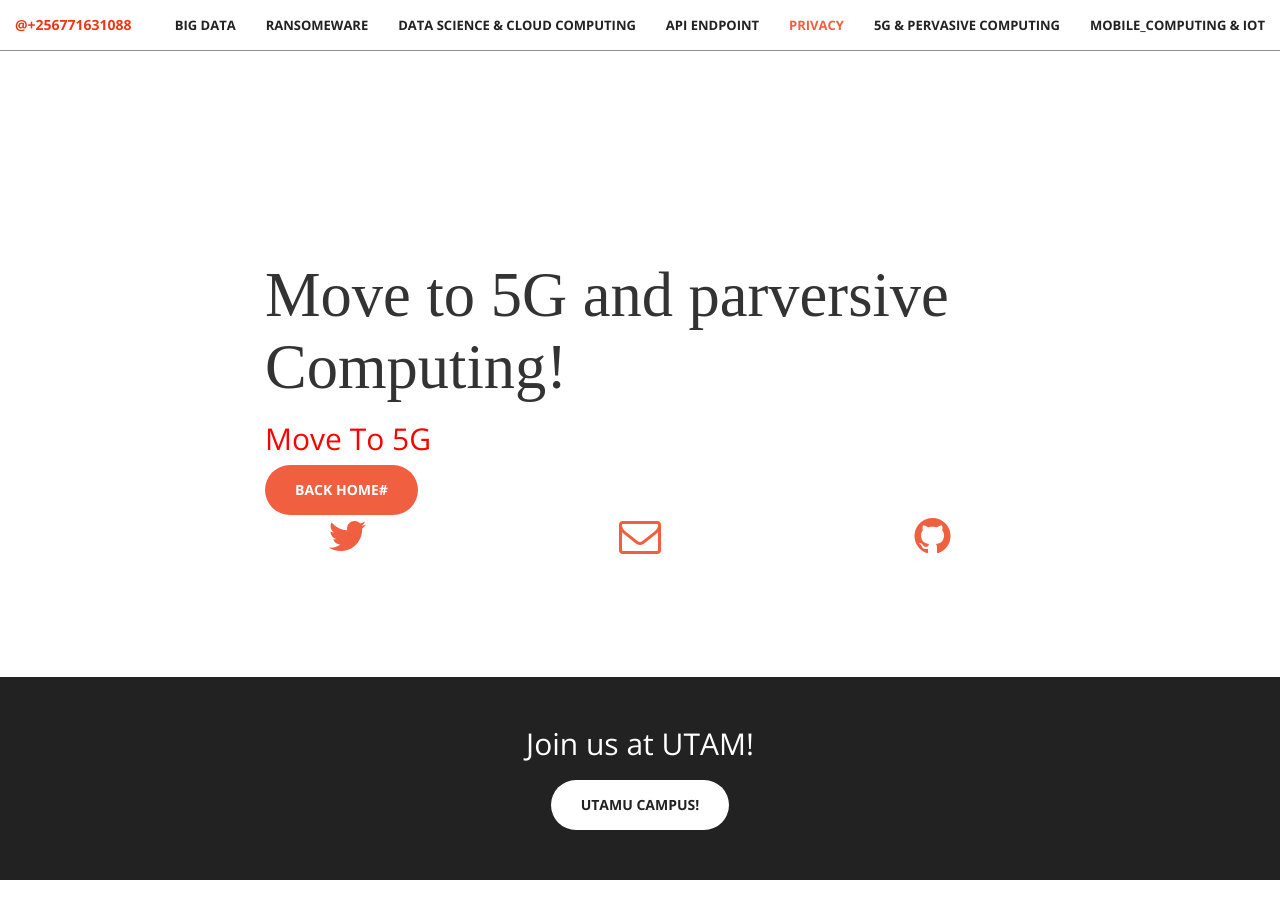
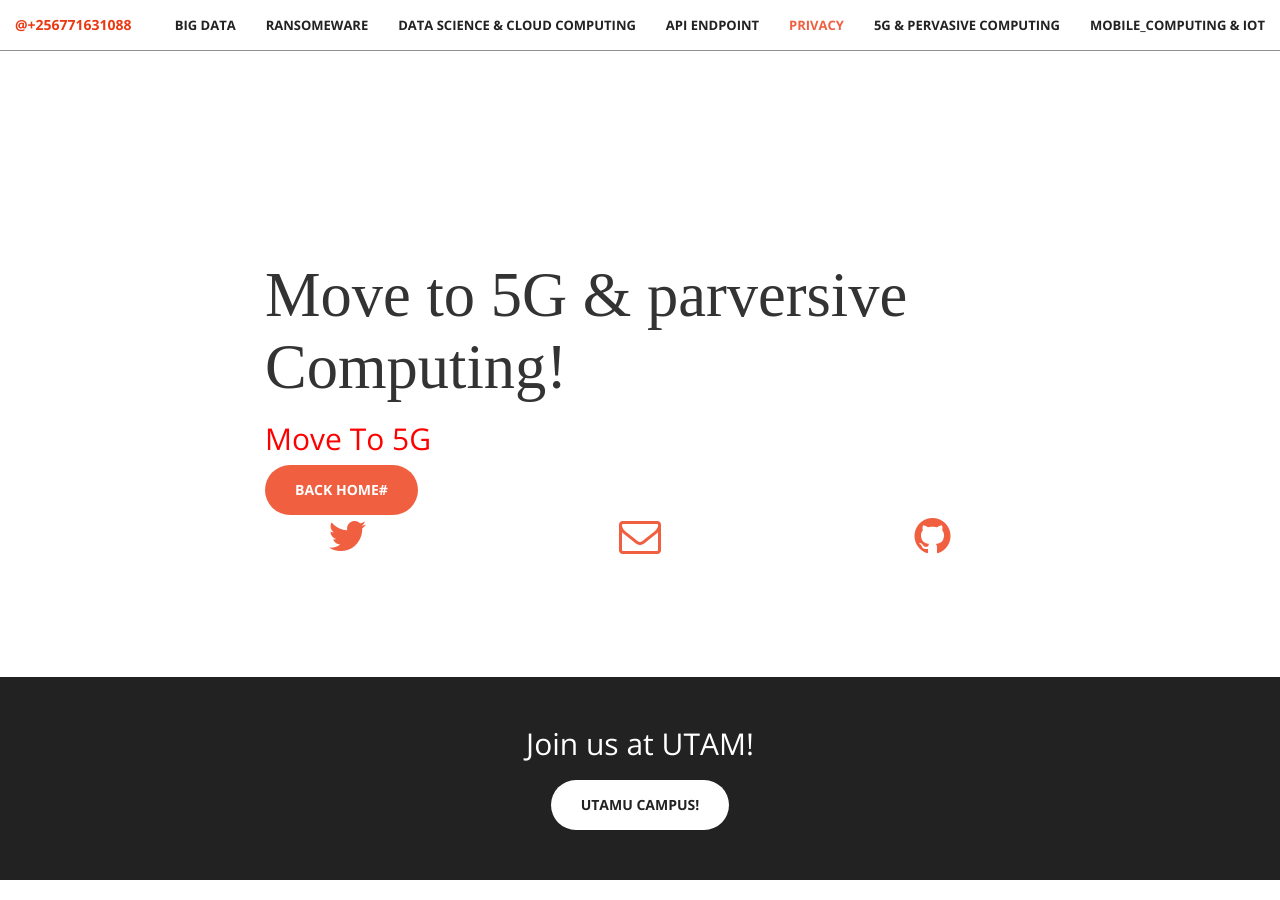
Before and after one commit to deromatic/deromatic.github.io, a Jekyll site: the page built from index.html, in a window 1280 px wide and 900 px high, scrolled down 6295 px. Built offline with Jekyll 4.4.1, drawn with Linux system fonts in a browser that asks for light colours.

Commit message:
Update 5G.html

```diff
--- a/_includes/5G.html
+++ b/_includes/5G.html
@@ -3,7 +3,7 @@
     <div class="container">
         <div class="row">
             <div class="col-lg-8 col-lg-offset-2 text-left">
-                <h1 class="section-heading"><font face="algerian">Move to 5G and parversive Computing!</font></h1>
+                <h1 class="section-heading"><font face="algerian">Move to 5G & parversive Computing!</font></h1>
 
                          <h2><font color="red">Move To 5G </font></h2>
 
```
